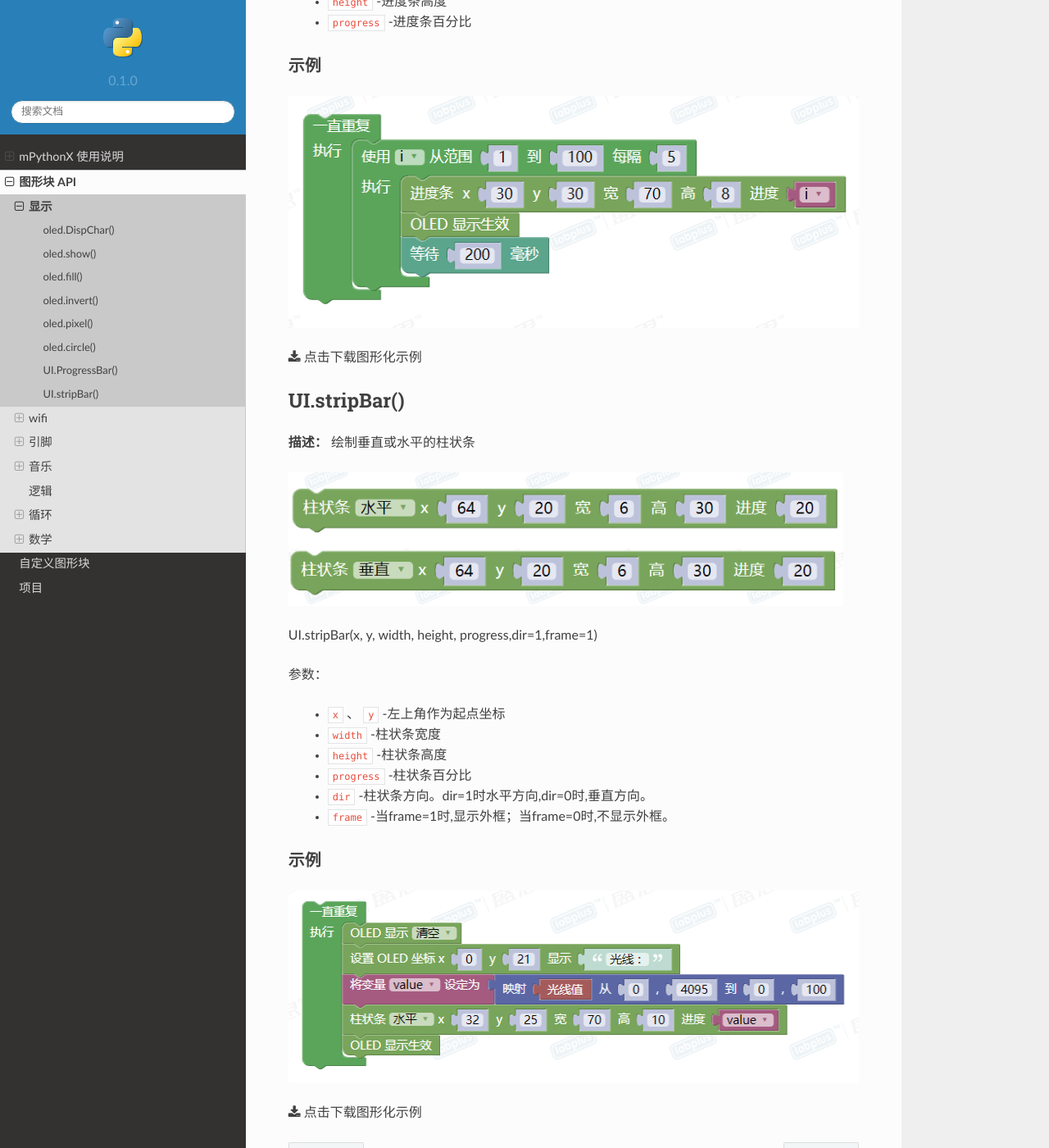
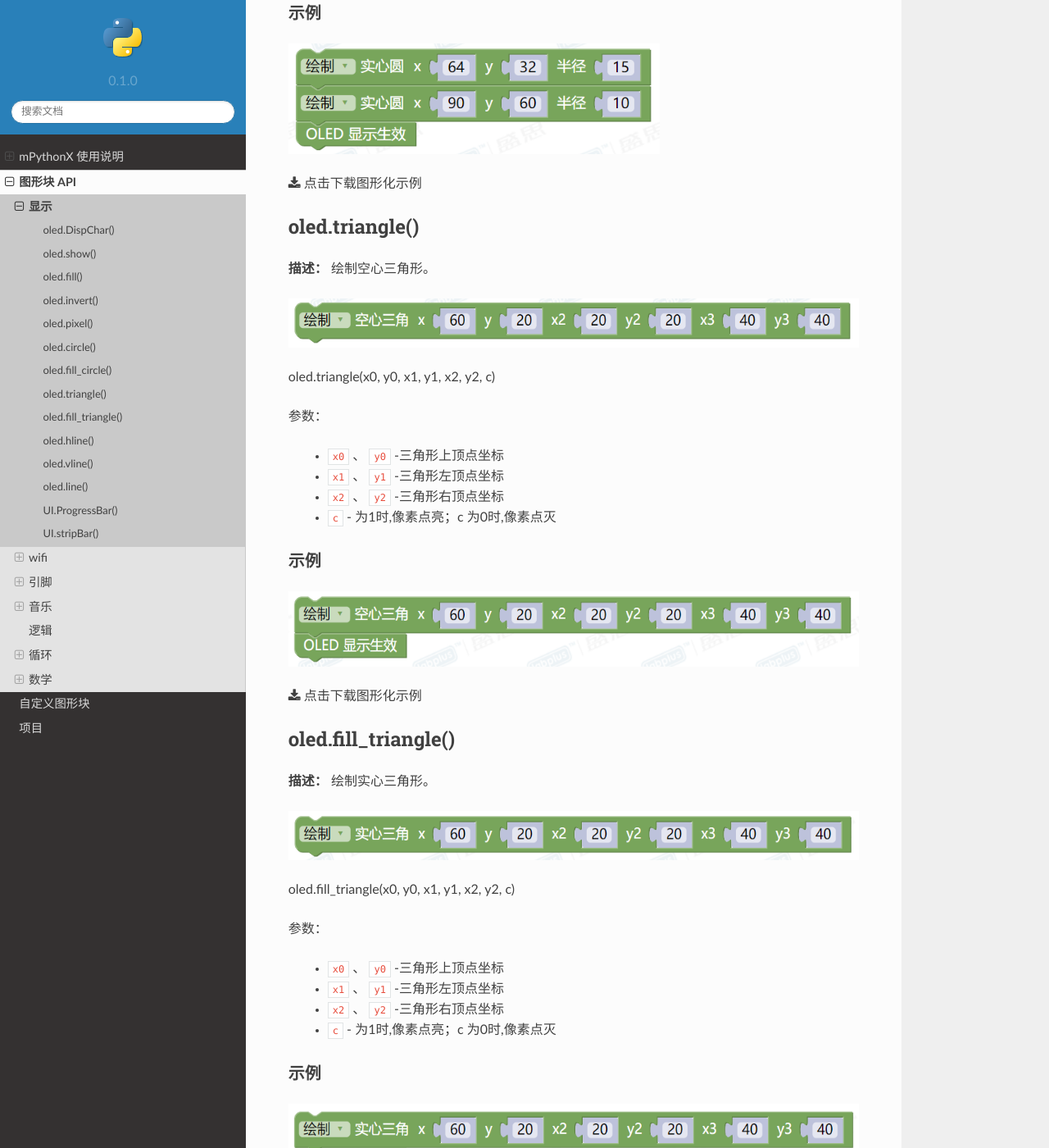
Before and after one commit to labplus-cn/mPythonX-docs, a Sphinx documentation site: the page built from source/blocks/oled.rst, in a window 1280 px wide and 1400 px high, scrolled down 4569 px. Shown: the whole window at 82% size. Built offline with Sphinx 7.4.7 and the Read the Docs theme 2.0.0, drawn with Linux system fonts in a browser that asks for light colours; some of the changed text lies outside the part shown.

Commit message:
oled图形化示例

```diff
--- a/source/blocks/oled.rst
+++ b/source/blocks/oled.rst
@@ -136,9 +136,153 @@ oled.circle(x, y, radius, c)
 ^^^^^
 
 .. image:: /images/blocks/oled/example/circle.png
-    :scale: 100 %
+    :scale: 80 %
 
 :download:`点击下载图形化示例</../examples/oled/oled_circle.xml>`
+
+
+oled.fill_circle()
+-------------
+
+**描述：**  绘制实心圆。
+
+.. image:: /images/blocks/oled/fill_circle.png
+    :scale: 80 %
+
+oled.fill_circle(x, y, radius, c)
+
+参数：
+
+    - ``x`` 、 ``y`` -左上角作为起点坐标
+    - ``radius`` - 圆半径大小
+    - ``c`` - 为1时,像素点亮；c 为0时,像素点灭
+
+示例
+^^^^^
+
+.. image:: /images/blocks/oled/example/fill_circle.png
+    :scale: 80 %
+
+:download:`点击下载图形化示例</../examples/oled/oled_fill_circle.xml>`
+
+
+oled.triangle()
+-------------
+
+**描述：**  绘制空心三角形。
+
+.. image:: /images/blocks/oled/triangle.png
+    :scale: 80 %
+
+oled.triangle(x0, y0, x1, y1, x2, y2, c)
+
+参数：
+
+    - ``x0`` 、 ``y0`` -三角形上顶点坐标
+    - ``x1`` 、 ``y1`` -三角形左顶点坐标
+    - ``x2`` 、 ``y2`` -三角形右顶点坐标
+    - ``c`` - 为1时,像素点亮；c 为0时,像素点灭
+
+示例
+^^^^^
+
+.. image:: /images/blocks/oled/example/triangle.png
+    :scale: 80 %
+
+:download:`点击下载图形化示例</../examples/oled/oled_triangle.xml>`
+
+
+oled.fill_triangle()
+-------------
+
+**描述：**  绘制实心三角形。
+
+.. image:: /images/blocks/oled/fill_triangle.png
+    :scale: 80 %
+
+oled.fill_triangle(x0, y0, x1, y1, x2, y2, c)
+
+参数：
+
+    - ``x0`` 、 ``y0`` -三角形上顶点坐标
+    - ``x1`` 、 ``y1`` -三角形左顶点坐标
+    - ``x2`` 、 ``y2`` -三角形右顶点坐标
+    - ``c`` - 为1时,像素点亮；c 为0时,像素点灭
+
+示例
+^^^^^
+
+.. image:: /images/blocks/oled/example/fill_triangle.png
+    :scale: 80 %
+
+:download:`点击下载图形化示例</../examples/oled/oled_fill_triangle.xml>`
+
+
+oled.hline()
+-------------
+
+**描述：**  绘制水平线
+
+.. image:: /images/blocks/oled/hline.png
+    :scale: 80 %
+
+oled.hline(x, y, w, c)
+
+参数：
+
+    - ``x`` 、 ``y`` - 起点坐标
+    - ``w``  - 长度
+    - ``c`` - 为1时,像素点亮；c 为0时,像素点灭
+
+示例
+^^^^^
+
+.. image:: /images/blocks/oled/example/hline.png
+    :scale: 80 %
+
+:download:`点击下载图形化示例</../examples/oled/oled_hline.xml>`
+
+
+oled.vline()
+-------------
+
+**描述：**  绘制垂直线
+
+.. image:: /images/blocks/oled/vline.png
+    :scale: 80 %
+
+oled.vline(x, y, l, c)
+
+参数：
+
+    - ``x`` 、 ``y`` - 起点坐标
+    - ``l``  - 长度
+    - ``c`` - 为1时,像素点亮；c 为0时,像素点灭
+
+
+oled.line()
+-------------
+
+**描述：**  绘制水平线
+
+.. image:: /images/blocks/oled/line.png
+    :scale: 80 %
+
+oled.line(x1, y1, x2, y2, c)
+
+参数：
+
+    - ``x1`` 、 ``y1`` - 起点坐标
+    - ``x2`` 、 ``y2`` - 终点坐标
+    - ``c`` - 为1时,像素点亮；c 为0时,像素点灭
+
+示例
+^^^^^
+
+.. image:: /images/blocks/oled/example/line.png
+    :scale: 80 %
+
+:download:`点击下载图形化示例</../examples/oled/oled_line.xml>`
 
 
 UI.ProgressBar()
```
Also changed, not shown: source/images/blocks/oled/example/fill_circle.png (added), source/images/blocks/oled/example/fill_triangle.png (added), source/images/blocks/oled/example/hline.png (added), source/images/blocks/oled/example/line.png (added), source/images/blocks/oled/example/triangle.png (added), source/images/blocks/oled/fill_circle.png (added), source/images/blocks/oled/fill_triangle.png (added), source/images/blocks/oled/hline.png (added), source/images/blocks/oled/line.png (added), source/images/blocks/oled/triangle.png (added), source/images/blocks/oled/vline.png (added), 4 other files.
